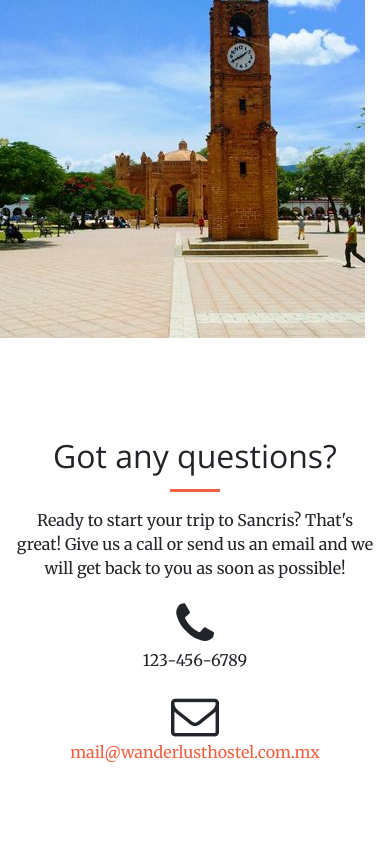
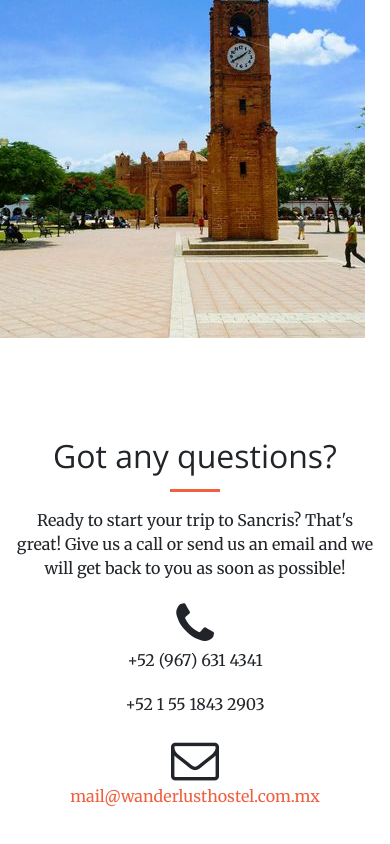
Before and after one commit to albertoibm/wanderlust, a website: page en/index.html in a window 390 px wide. Shown: the part 5146-5990 px from the top of the page. Drawn offline with nearby package versions, Linux system fonts and the light colour scheme; files that its build step writes are made by us from their sources.

Commit message:
Update phone number on english version

```diff
--- a/en/index.html
+++ b/en/index.html
@@ -328,7 +328,8 @@
         <div class="row">
           <div class="col-lg-4 ml-auto text-center">
             <i class="fa fa-phone fa-3x sr-contact"></i>
-            <p>123-456-6789</p>
+            <p>+52 (967) 631 4341</p>
+	    <p>+52 1 55 1843 2903</p>
           </div>
           <div class="col-lg-4 mr-auto text-center">
             <i class="fa fa-envelope-o fa-3x sr-contact"></i>
```
